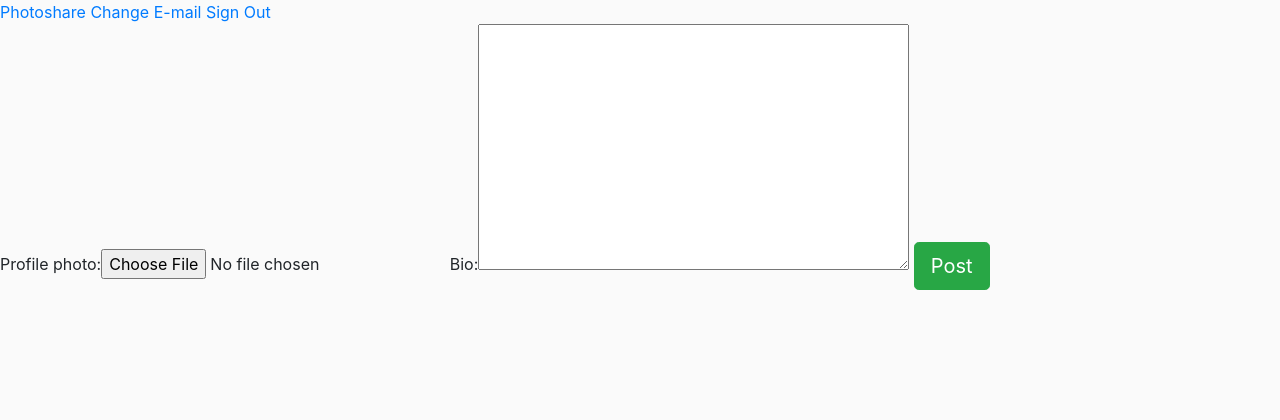
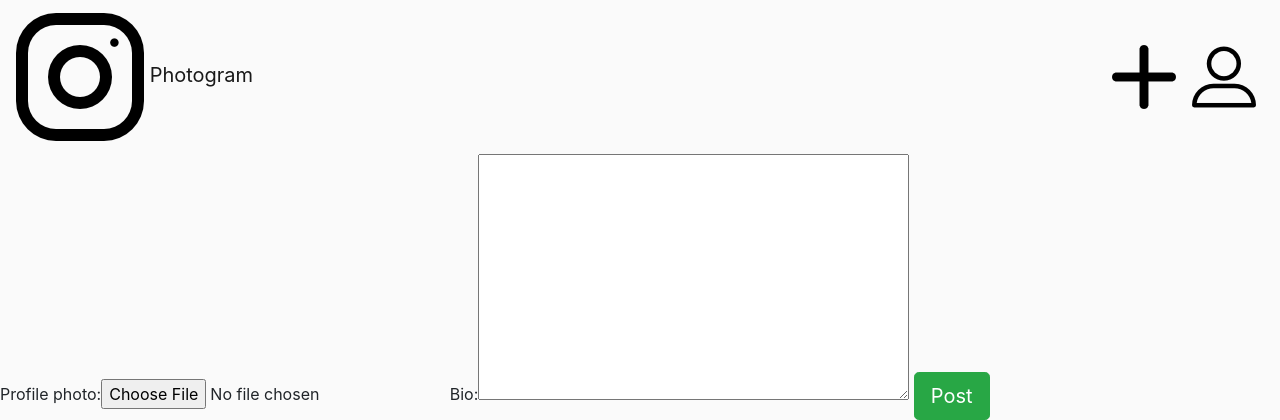
Before and after one commit to newtonkiragu/photo_share, a Django app: page /accounts/edit/ in a window 1280 px wide. Shown: the top 420 px of the page. Run offline with Django 3.2, Linux system fonts and the light colour scheme; the visitor is signed in with stand-in values (Sample User, id 1); some libraries are stand-ins or nearby versions.

Commit message:
Edited Navbar

```diff
--- a/templates/base.html
+++ b/templates/base.html
@@ -1,18 +1,31 @@
 {% extends 'layout.html' %}
+{% load static %}
 
 {% block navbar %}
 
-    <nav>
+    <nav class="navbar navbar-expand-md navbar-light">
+        <a class="navbar-brand" href="/">
+            <img src="{% static 'images/gram_logo.png' %}"> Photogram
+        </a>
+        <button class="navbar-toggler" type="button" data-toggle="collapse" data-target="#navbarSupportedContent"
+                aria-controls="navbarSupportedContent" aria-expanded="false" aria-label="Toggle navigation">
+            <span class="navbar-toggler-icon"></span>
+        </button>
 
-        <a href="/">Photoshare</a>
-        {% if user.is_authenticated %}
-            <a href="{% url 'account_email' %}">Change E-mail</a>
-            <a href="{% url 'account_logout' %}">Sign Out</a>
-        {% else %}
-            <a href="{% url 'account_login' %}">Sign In</a>
-            <a href="{% url 'account_signup' %}">Sign Up</a>
-        {% endif %}
-
+        <div class="collapse navbar-collapse" id="navbarSupportedContent">
+            <ul class="navbar-nav ml-auto">
+                <li class="nav-item active">
+                    <a class="nav-link" href="{% url 'image_post' %}">
+                        <img src="{% static 'images/add.png' %}">
+                    </a>
+                </li>
+                <li class="nav-item active">
+                    <a class="nav-link" href="{% url 'account_profile' %}">
+                        <img src="{% static 'images/profile.png' %}">
+                    </a>
+                </li>
+            </ul>
+        </div>
     </nav>
 
 {% endblock navbar %}
```
